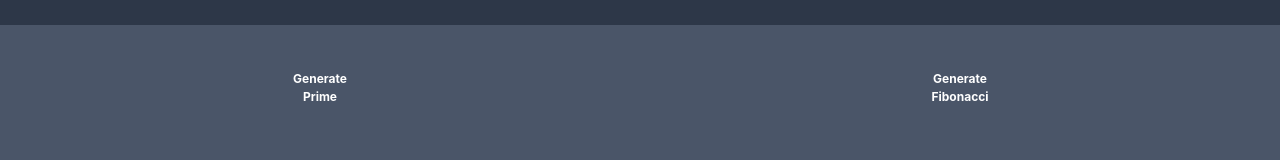
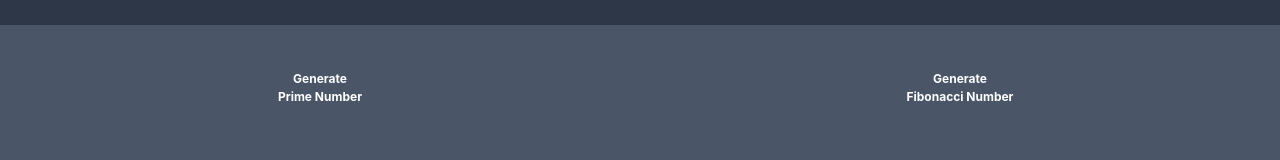
Before and after one commit to adibfirman/tt-calculator, a React (Create React App) app: page / in a window 1280 px wide. Shown: the part 182-342 px from the top of the page. Built offline with nearby package versions, Linux system fonts and the light colour scheme.

Commit message:
chore: handle unexpected token

```diff
--- a/src/components/InputSection.tsx
+++ b/src/components/InputSection.tsx
@@ -19,9 +19,21 @@ function InputSection() {
 
   function onClickBtn(type: EInputType) {
     return () => {
+      setData([]);
+
       if (type === typeInput) setTypeInput(EInputType.default);
       else setTypeInput(type);
     };
+  }
+
+  function calculate(str: string) {
+    try {
+      str = eval(str); // eslint-disable-line no-eval
+    } catch (e) {
+      console.log(e);
+    }
+
+    return str;
   }
 
   function onClickNumber(code: string) {
@@ -30,7 +42,7 @@ function InputSection() {
         setData((prevData: TData) => {
           const copyData = [...prevData];
           const removeComma = copyData.map(val => val.replace(/,/gi, ""));
-          const calc = eval(removeComma.join("")).toLocaleString(); // eslint-disable-line no-eval
+          const calc = calculate(removeComma.join("")).toLocaleString();
 
           return [calc];
         });
@@ -63,7 +75,7 @@ function InputSection() {
         <div className="text-white text-center font-bold text-xs">
           Generate
           <br />
-          Prime
+          Prime Number
         </div>
       </button>
       <button
@@ -73,7 +85,7 @@ function InputSection() {
         <div className="text-white text-center font-bold text-xs">
           Generate
           <br />
-          Fibonacci
+          Fibonacci Number
         </div>
       </button>
       {STRUCTURE.map((code, i) => (
```
